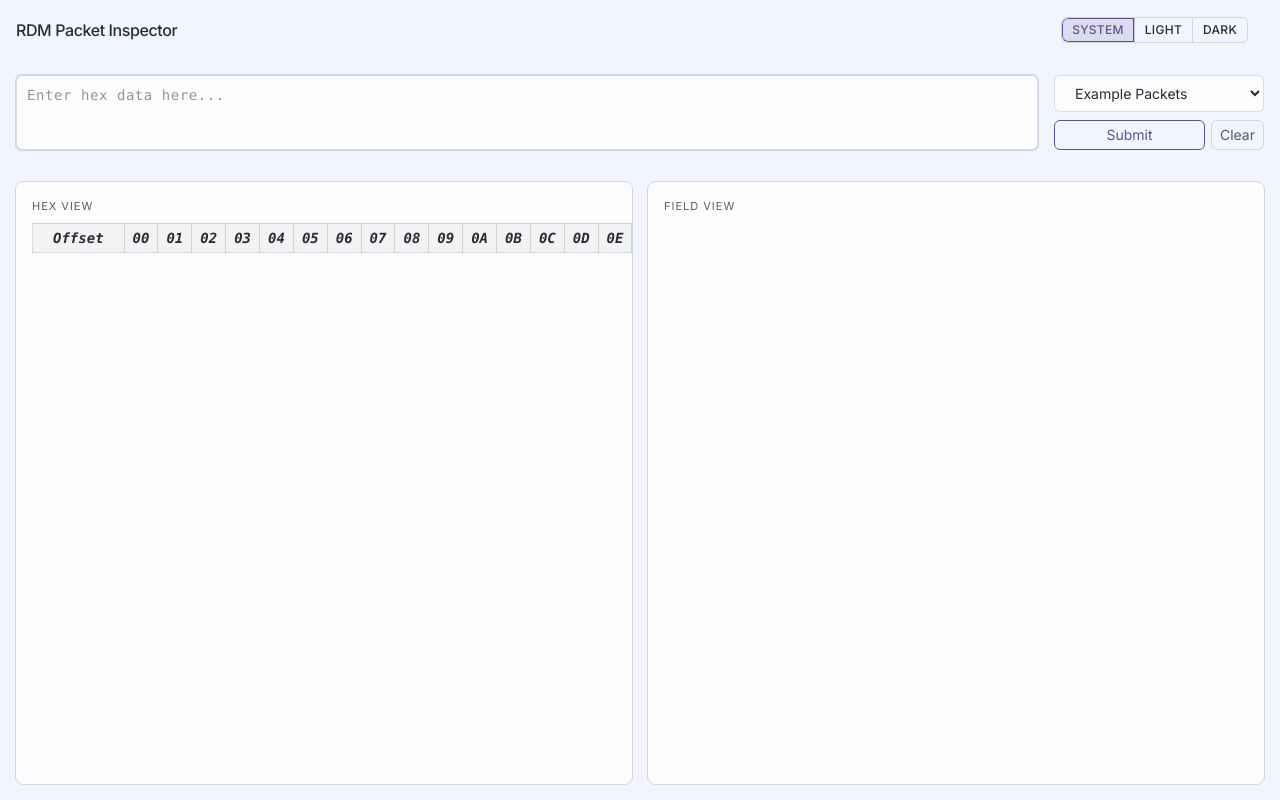
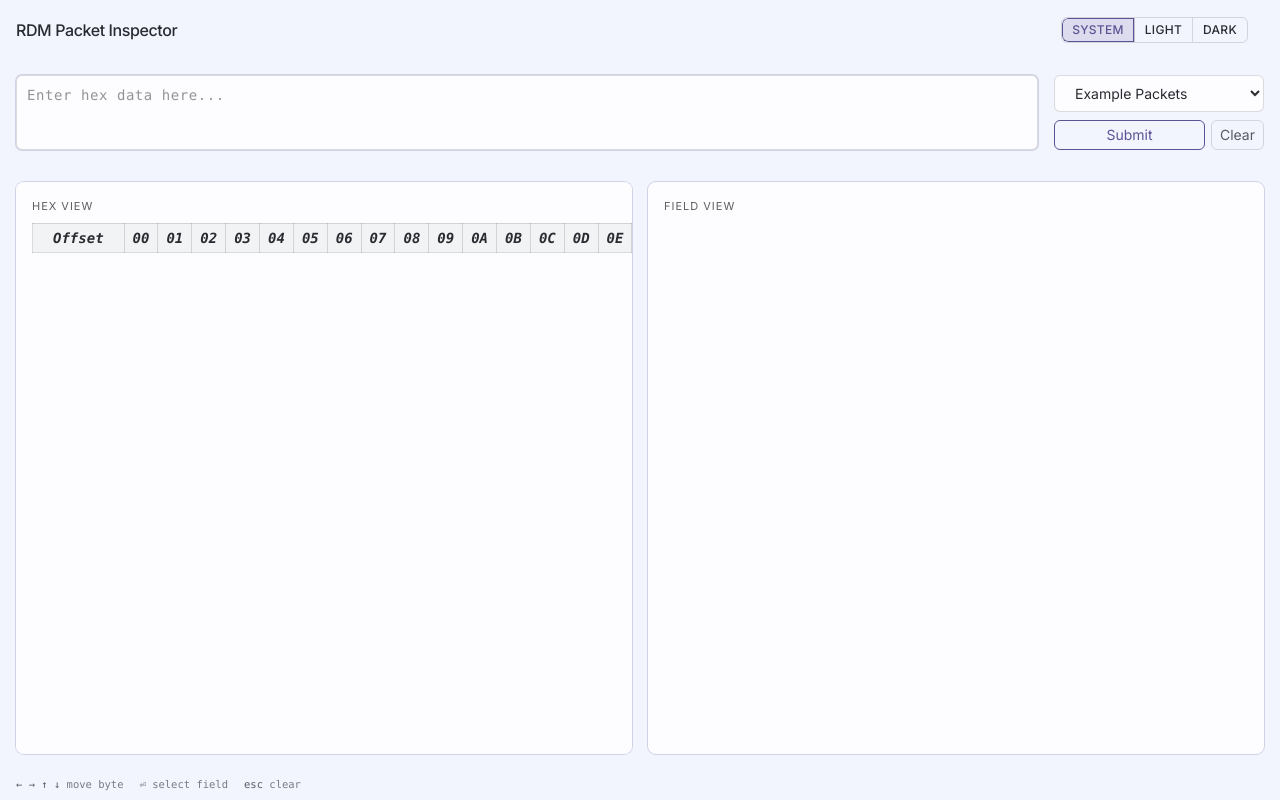
Before and after one commit to r-chua/rdm-packet-inspector, a React (Vite) app: page / in a window 1280 px wide. Built offline with nearby package versions, Linux system fonts and the light colour scheme.

Commit message:
feat(ui): sticky footer (#59)
* test: footer tests

* feat: sticky status footer

```diff
--- a/src/components/PacketInspector.tsx
+++ b/src/components/PacketInspector.tsx
@@ -7,6 +7,7 @@ import { parseRdmPacket } from '../parser/parse.ts';
 import { getFieldEntries, type FieldEntry } from '../parser/fields.ts';
 import { cn } from '../lib/utils.ts';
 import { ThemeSelect } from './ThemeSelect.tsx';
+import { StatusBar } from './StatusBar.tsx';
 
 export function PacketInspector() {
   const [parseResult, setParseResult] = React.useState<ParseResult | null>(
@@ -119,6 +120,11 @@ export function PacketInspector() {
           </div>
         </div>
       </div>
+
+      <StatusBar
+        byteCount={parseResult?.rawBytes?.length ?? null}
+        selectedField={selectedField}
+      />
     </div>
   );
 }
--- /dev/null
+++ b/src/components/StatusBar.tsx
@@ -0,0 +1,42 @@
+import { cn } from '../lib/utils';
+import { type FieldEntry } from '../parser/fields';
+
+const SHORTCUTS = [
+  { keys: '← → ↑ ↓', action: 'move byte' },
+  { keys: '⏎', action: 'select field' },
+  { keys: 'esc', action: 'clear' },
+] as const;
+
+type StatusBarProps = {
+  byteCount: number | null;
+  selectedField: FieldEntry | null;
+};
+
+export function StatusBar({ byteCount, selectedField }: StatusBarProps) {
+  const byteCountLabel = byteCount !== null ? `${byteCount} bytes` : '';
+
+  const statusLine = selectedField
+    ? `${selectedField.name} · bytes ${selectedField.startByte}-${selectedField.endByte}`
+    : byteCount !== null
+      ? 'no selection'
+      : '';
+
+  return (
+    <footer
+      className={cn(
+        'shrink-0 flex items-center gap-4',
+        'h-[30px] px-4',
+        'font-mono text-[10.5px] text-fg-muted'
+      )}
+    >
+      {SHORTCUTS.map(({ keys, action }) => (
+        <span key={action}>
+          <kbd className="font-mono">{keys}</kbd>{' '}
+          <span className="text-fg-muted/80">{action}</span>
+        </span>
+      ))}
+      <span className="ml-auto">{byteCountLabel}</span>
+      <span>{statusLine}</span>
+    </footer>
+  );
+}
```
Also changed, not shown: 1 other file (tests, documents, lock files or other folders).
